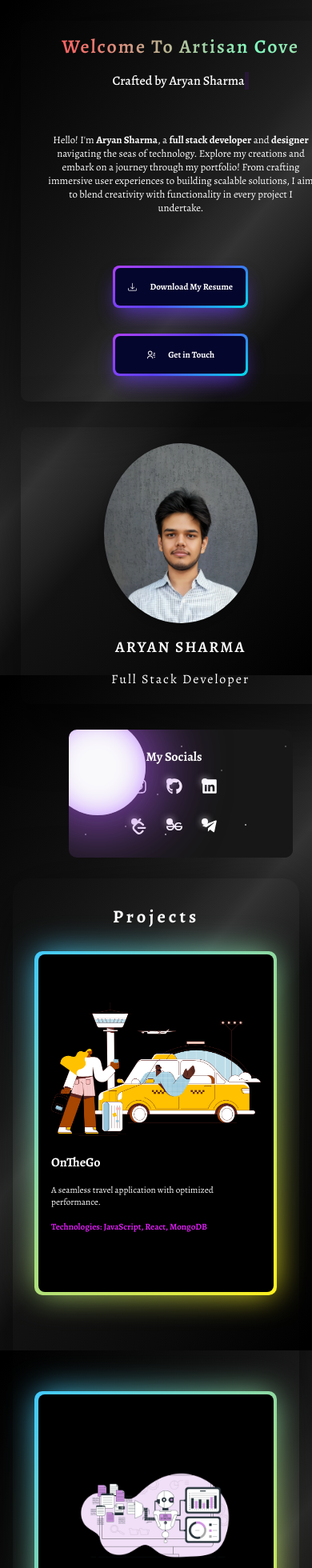
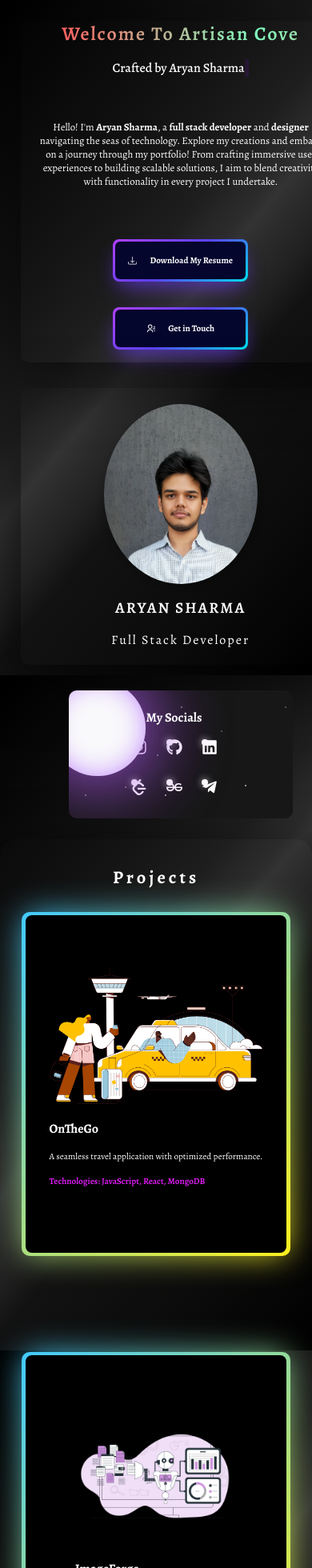
Before and after one commit to aryansharma220/my-portfolio, a React (Vite) app: page / in a window 390 px wide. Shown: the top 1960 px of the page at 80% size. Built offline with nearby package versions, Linux system fonts and the light colour scheme.

Commit message:
added responsiveness

```diff
--- a/src/components/Contact/Contact.css
+++ b/src/components/Contact/Contact.css
@@ -397,7 +397,7 @@
 
 @media screen and (max-width: 550px) {
   .contact-section{
-    margin: 1rem;
+    margin: 0;
     padding: 0;
   }
 
--- a/src/components/Education/Education.css
+++ b/src/components/Education/Education.css
@@ -166,7 +166,7 @@
   }
 
   .design-section{
-    padding-top: 1.5rem;
-    margin: 0 1rem;
+    padding-top: 1rem;
+    margin: 0;
   }
 }
--- a/src/components/Hero/Hero.css
+++ b/src/components/Hero/Hero.css
@@ -207,6 +207,15 @@
 }
 
 @media screen and (max-width: 550px) {
+  .hero-section{
+    margin: 0;
+  }
+
+  .hero-left-section{
+    padding: 0;
+    /* margin-right: 1rem; */
+  }
+
   .hero-heading {
     font-size: 1.5rem;
   }
--- a/src/components/Projects/Projects.css
+++ b/src/components/Projects/Projects.css
@@ -166,7 +166,7 @@
   }
 
   .projects-section{
-    margin: 1rem;
+    margin: 0;
   }
 
   .project-heading{
--- a/src/components/Skills/Skills.css
+++ b/src/components/Skills/Skills.css
@@ -111,6 +111,6 @@
 
 @media screen and (max-width: 550px) {
   .skills-section{
-    margin: 1rem;
+    margin: 0;
   }
 }
```
